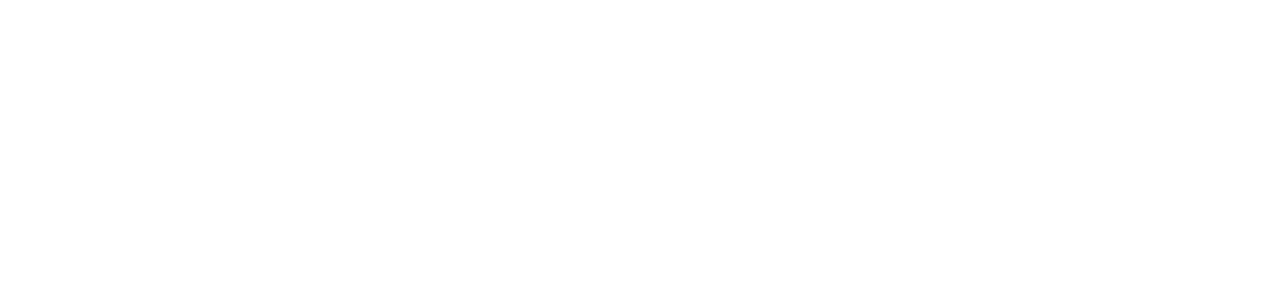
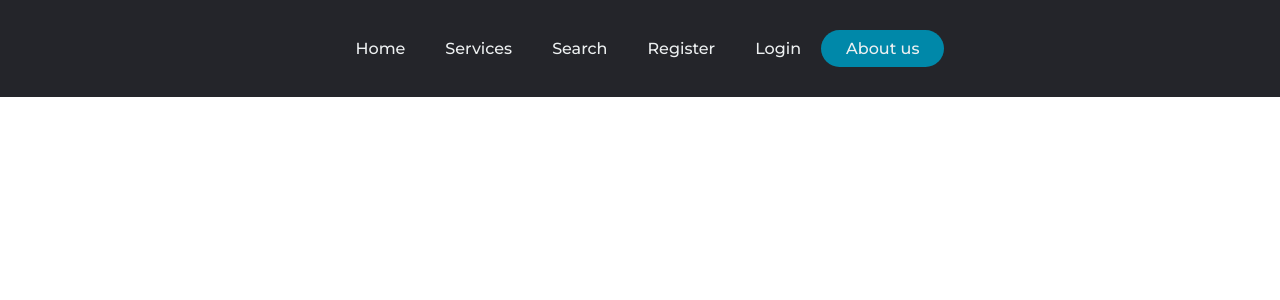
Before and after one commit to Miroslav03/DentalConnect-SPA, an Angular app in the folder Client/dental-connect/: page / in a window 1280 px wide. Shown: the top 300 px of the page. Built offline with nearby package versions, Linux system fonts and the light colour scheme.

Commit message:
Add header

```diff
--- a/Client/dental-connect/src/app/app.component.html
+++ b/Client/dental-connect/src/app/app.component.html
@@ -0,0 +1 @@
+<app-header />
--- a/Client/dental-connect/src/app/app.module.ts
+++ b/Client/dental-connect/src/app/app.module.ts
@@ -3,6 +3,7 @@
 
 import { AppRoutingModule } from './app-routing.module';
 import { AppComponent } from './app.component';
+import { CoreModule } from './core/core.module';
 
 @NgModule({
   declarations: [
@@ -10,6 +11,7 @@
   ],
   imports: [
     BrowserModule,
+    CoreModule,
     AppRoutingModule
   ],
   providers: [],
--- /dev/null
+++ b/Client/dental-connect/src/app/core/header/header.component.css
@@ -0,0 +1,55 @@
+@import url('https://fonts.googleapis.com/css?family=Montserrat:500');
+
+* {
+    box-sizing: border-box;
+    margin: 0;
+    padding: 0%;
+    background-color: #24252A;
+}
+
+li,
+a,
+button {
+    font-family: "Montserrat", sans-serif;
+    font-weight: 500;
+    font-size: 16px;
+    color: #edf0f1;
+    text-decoration: none;
+}
+
+header {
+    display: flex;
+    justify-content:center;
+    align-items: center;
+    padding: 30px 10%;
+}
+
+.logo {
+    cursor: pointer;
+}
+
+.nav_links {
+    list-style: none;
+}
+
+.nav_links li{
+    display: inline-block;
+    padding: 0px 20px;
+}
+
+.nav_links li a {
+    transition: all 0.3s ease 0s;
+}
+
+.nav_links li a:hover {
+    color: #0088a9;
+}
+
+button {
+    padding: 9px 25px;
+    background-color: rgba(0,136,169, 1) ;
+    border:  none;
+    border-radius: 50px;
+    cursor: pointer;
+    transition: all 0.3s ease 0s;
+}
--- /dev/null
+++ b/Client/dental-connect/src/app/core/header/header.component.html
@@ -0,0 +1,12 @@
+<header>
+    <nav>
+        <ul class="nav_links">
+            <li><a href="">Home</a></li>
+            <li><a href="">Services</a></li>
+            <li><a href="">Search</a></li>
+            <li><a href="">Register</a></li>
+            <li><a href="">Login</a></li>
+        </ul>
+    </nav>
+    <a class="cta" href=""><button>About us</button></a>
+</header>
--- a/Client/dental-connect/src/styles.css
+++ b/Client/dental-connect/src/styles.css
@@ -1 +1,3 @@
-/* You can add global styles to this file, and also import other style files */
+body {
+    margin: 0;
+}
```
Also changed, not shown: Client/dental-connect/src/app/core/core.module.ts (added, +16 -0 lines), Client/dental-connect/src/app/core/header/header.component.ts (added, +10 -0 lines).
